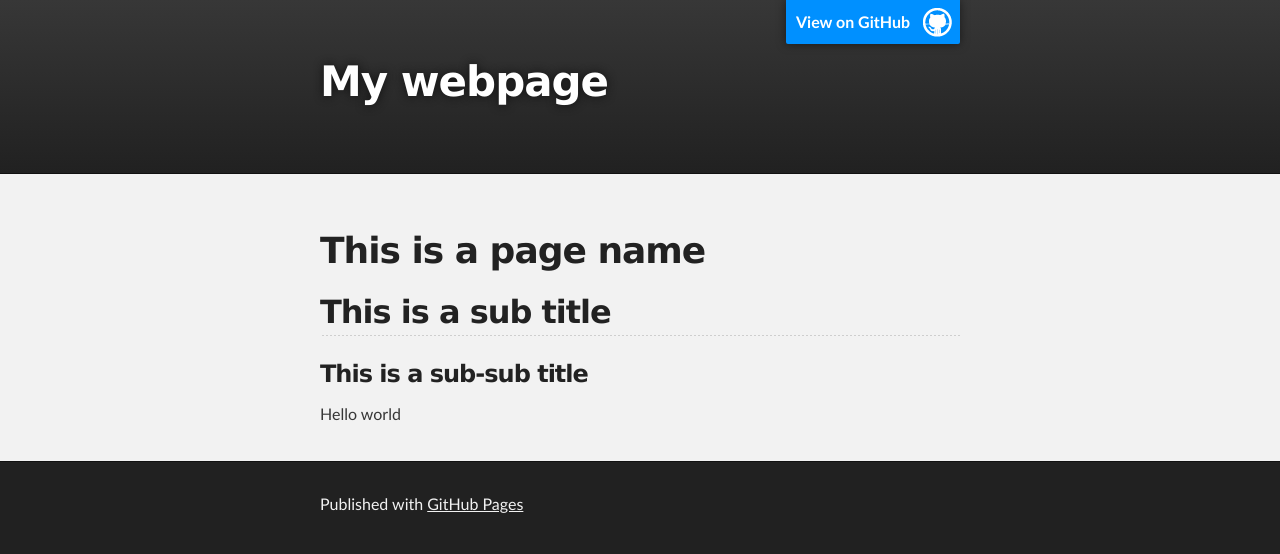
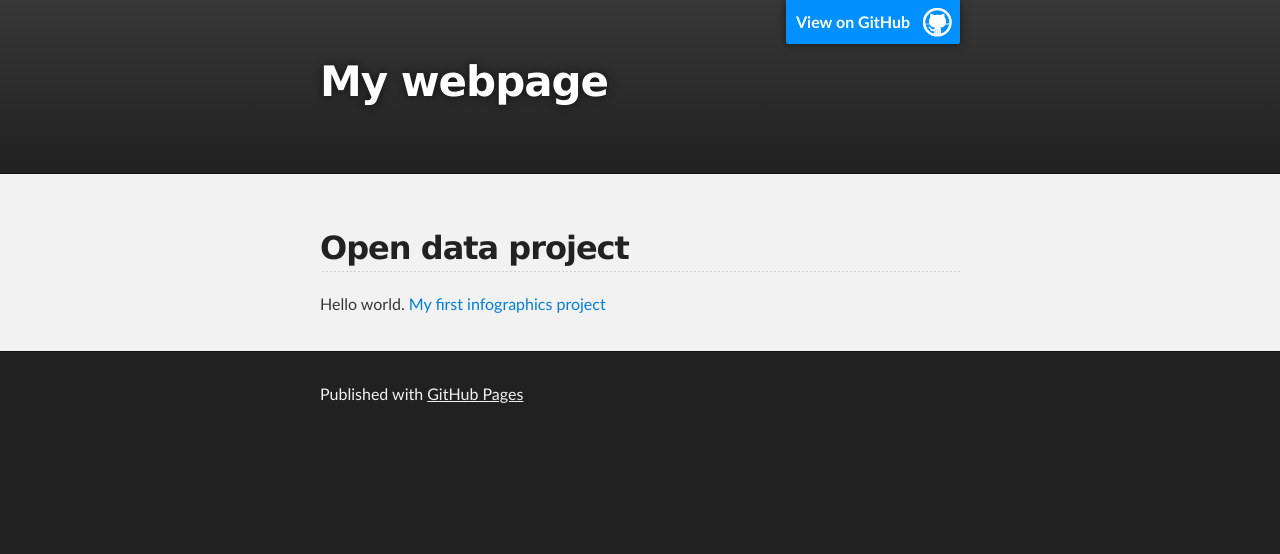
Before and after one commit to sumikasan/sumikasan.github.io, a plain HTML site: page index.html in a window 1280 px wide. Drawn offline with Linux system fonts and the light colour scheme.

Commit message:
Replace master branch with page content via GitHub

```diff
--- a/index.html
+++ b/index.html
@@ -27,16 +27,11 @@
     <!-- MAIN CONTENT -->
     <div id="main_content_wrap" class="outer">
       <section id="main_content" class="inner">
-        <h1>
-<a name="this-is-a-page-name" class="anchor" href="#this-is-a-page-name"><span class="octicon octicon-link"></span></a>This is a page name</h1>
+        <h2>
+<a name="open-data-project" class="anchor" href="#open-data-project"><span class="octicon octicon-link"></span></a>Open data project</h2>
 
-<h2>
-<a name="this-is-a-sub-title" class="anchor" href="#this-is-a-sub-title"><span class="octicon octicon-link"></span></a>This is a sub title</h2>
-
-<h3>
-<a name="this-is-a-sub-sub-title" class="anchor" href="#this-is-a-sub-sub-title"><span class="octicon octicon-link"></span></a>This is a sub-sub title</h3>
-
-<p>Hello world</p>
+<p>Hello world.
+<a href="http://sumikasan.github.io/Infographics/treemap/">My first infographics project</a></p>
       </section>
     </div>
 
--- a/params.json
+++ b/params.json
@@ -1 +1 @@
-{"name":"My webpage","tagline":"","body":"# This is a page name\r\n## This is a sub title\r\n### This is a sub-sub title\r\nHello world","google":"","note":"Don't delete this file! It's used internally to help with page regeneration."}
+{"name":"My webpage","tagline":"","body":"## Open data project\r\nHello world.\r\n[My first infographics project](http://sumikasan.github.io/Infographics/treemap/)","google":"","note":"Don't delete this file! It's used internally to help with page regeneration."}
```
